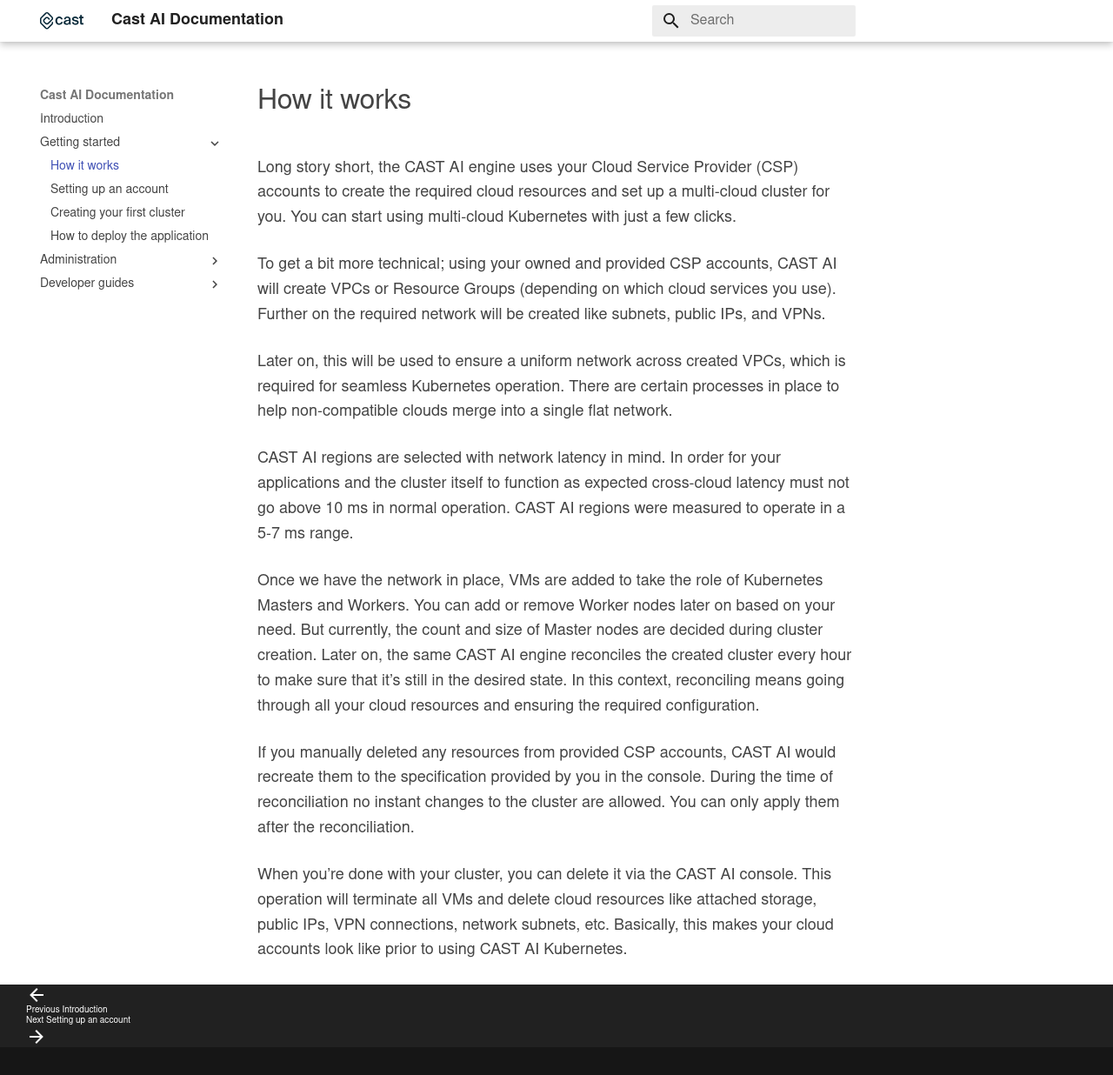
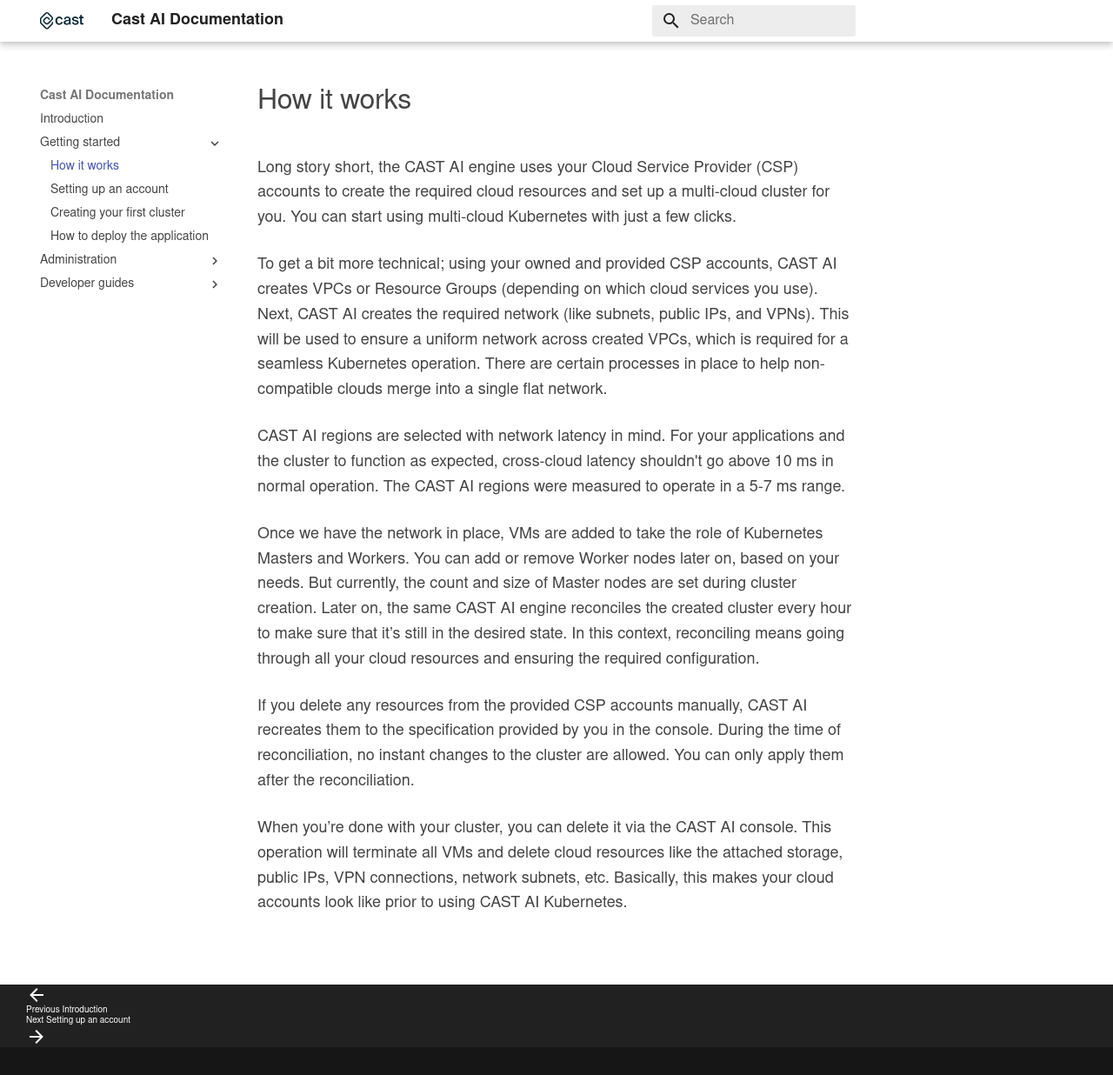
Before and after one commit to castai/docs, an MkDocs documentation site: the page built from docs/getting-started/how-it-works.md, in a window 1280 px wide and 1236 px high. Shown: the whole window at 87% size. Built offline with MkDocs 1.6.1 and Material for MkDocs 9.7.7, drawn with Linux system fonts in a browser that asks for light colours; some web fonts are replaced.

Commit message:
Update how-it-works.md

```diff
--- a/docs/getting-started/how-it-works.md
+++ b/docs/getting-started/how-it-works.md
@@ -3,27 +3,25 @@
 Long story short, the CAST AI engine uses your Cloud Service Provider (CSP) accounts to create the required cloud
 resources and set up a multi-cloud cluster for you. You can start using multi-cloud Kubernetes with just a few clicks.
 
-To get a bit more technical; using your owned and provided CSP accounts, CAST AI will create VPCs
-or Resource Groups (depending on which cloud services you use). Further on the required network will be created like
-subnets, public IPs, and VPNs.
-
-Later on, this will be used to ensure a uniform network across created VPCs, which is required for seamless Kubernetes
+To get a bit more technical; using your owned and provided CSP accounts, CAST AI creates VPCs
+or Resource Groups (depending on which cloud services you use). Next, CAST AI creates the required network (like
+subnets, public IPs, and VPNs). This will be used to ensure a uniform network across created VPCs, which is required for a seamless Kubernetes
 operation. There are certain processes in place to help non-compatible clouds merge into a single flat network.
 
-CAST AI regions are selected with network latency in mind. In order for your applications and the cluster itself to
-function as expected cross-cloud latency must not go above 10 ms in normal operation. CAST AI regions were measured to
+CAST AI regions are selected with network latency in mind. For your applications and the cluster to
+function as expected, cross-cloud latency shouldn't go above 10 ms in normal operation. The CAST AI regions were measured to
 operate in a 5-7 ms range.
 
 Once we have the network in place, VMs are added to take the role of Kubernetes Masters and Workers. You can add or
-remove Worker nodes later on based on your need. But currently, the count and size of Master nodes are decided during
+remove Worker nodes later on, based on your needs. But currently, the count and size of Master nodes are set during
 cluster creation. Later on, the same CAST AI engine reconciles the created cluster every hour to make sure that it’s
 still in the desired state. In this context, reconciling means going through all your cloud resources and ensuring the
 required configuration.
 
-If you manually deleted any resources from provided CSP accounts, CAST AI would recreate them to the specification
-provided by you in the console. During the time of reconciliation no instant changes to the cluster are allowed. You
+If you delete any resources from the provided CSP accounts manually, CAST AI recreates them to the specification
+provided by you in the console. During the time of reconciliation, no instant changes to the cluster are allowed. You
 can only apply them after the reconciliation.
 
 When you’re done with your cluster, you can delete it via the CAST AI console. This operation will terminate all VMs
-and delete cloud resources like attached storage, public IPs, VPN connections, network subnets, etc. Basically, this
+and delete cloud resources like the attached storage, public IPs, VPN connections, network subnets, etc. Basically, this
 makes your cloud accounts look like prior to using CAST AI Kubernetes.
```
